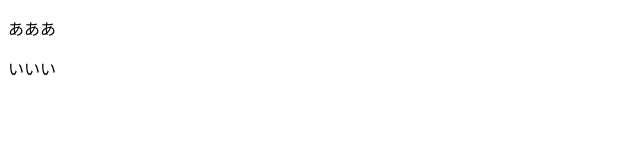
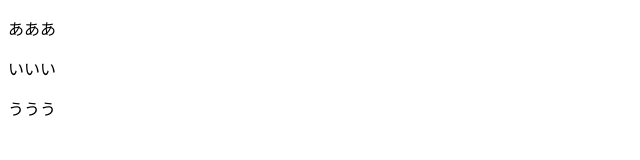
Before and after one commit to maryongg/github-handson, a plain HTML site: page index.html in a window 1280 px wide. Shown: the full height of the page, 0-640 px from the left. Drawn offline with Linux system fonts and the light colour scheme.

Commit message:
ううう追加

```diff
--- a/index.html
+++ b/index.html
@@ -6,6 +6,8 @@
     <title>Document</title>
     <p>あああ</p>
     <p>いいい</p>
+    <p>ううう</p>
+
 </head>
 <body>
 
```
